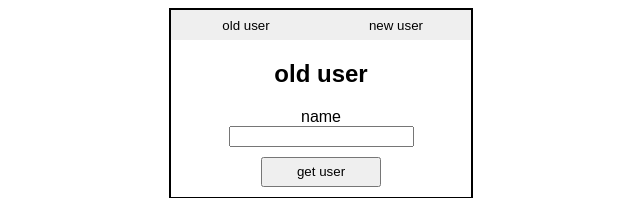
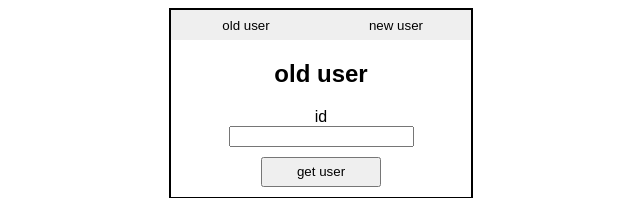
Before and after one commit to Alihaitham26/my-academy, a React (Vite) app: page / in a window 1280 px wide. Shown: the top 198 px of the page, without its empty margins (319-959 px from the left). Built offline with nearby package versions, Linux system fonts and the light colour scheme.

Commit message:
add states and functions to input box

```diff
--- a/src/App.jsx
+++ b/src/App.jsx
@@ -1,10 +1,18 @@
+import { useState } from "react"
 import InputBox from "./component/InputBox/InputBox"
 
 function App() {
-
+  const [showData,setShowData] = useState(false)
+  const [data,setData] = useState({})
+  function addUser(name){
+    console.log(name)
+  }
+  function getUser(id){
+    console.log(id)
+  }
   return (
     <div className="App">
-      <InputBox/>
+      <InputBox addUser={addUser} getUser={getUser}/>
     </div>
   )
 }
--- a/src/component/InputBox/InputBox.jsx
+++ b/src/component/InputBox/InputBox.jsx
@@ -3,7 +3,7 @@ import style from "./InputBox.module.css"
 import NewUserBox from "./NewUserBox"
 import OldUserBox from "./OldUserBox"
 
-export default function InputBox() {
+export default function InputBox({addUser,getUser}) {
   const [isUserExist,setIsUserExist]= useState(true)
 
   return (
@@ -12,7 +12,7 @@ export default function InputBox() {
         <button onClick={()=>{setIsUserExist(true)}}>old user</button>
         <button onClick={()=>{setIsUserExist(false)}}>new user</button>
       </div>
-      { isUserExist ? <OldUserBox/> : <NewUserBox/> }
+      { isUserExist ? <OldUserBox getUser={getUser}/> : <NewUserBox addUser={addUser} /> }
     </div>
   )
 }
--- a/src/component/InputBox/NewUserBox.jsx
+++ b/src/component/InputBox/NewUserBox.jsx
@@ -1,10 +1,13 @@
-export default function NewUserBox() {
+import { useState } from "react"
+
+export default function NewUserBox({addUser}) {
+  const [name,setName] = useState("")
   return (
     <form>
       <h2>new user</h2>
-      <label htmlFor="id">id</label>
-      <input type="text" name="id"/>
-      <button>create user</button>
+      <label htmlFor="name">name</label>
+      <input type="text" name="name" value={name} onChange={(ev)=>setName(ev.target.value)}/>
+      <button onClick={(ev)=>{ev.preventDefault();addUser(name)}}>create user</button>
     </form>
   )
 }
--- a/src/component/InputBox/OldUserBox.jsx
+++ b/src/component/InputBox/OldUserBox.jsx
@@ -1,10 +1,14 @@
-export default function OldUserBox() {
+import { useState } from "react"
+
+export default function OldUserBox({getUser}) {
+  const [id,setId] = useState("")
+
   return (
     <form>
       <h2>old user</h2>
-      <label htmlFor="name">name</label>
-      <input type="text" name="name"/>
-      <button>get user</button>
+      <label htmlFor="id">id</label>
+      <input type="text" name="id" value={id} onChange={(ev)=>setId(ev.target.value)}/>
+      <button onClick={(ev)=>{ev.preventDefault();getUser(id)}}>get user</button>
     </form>
   )
 }
```
